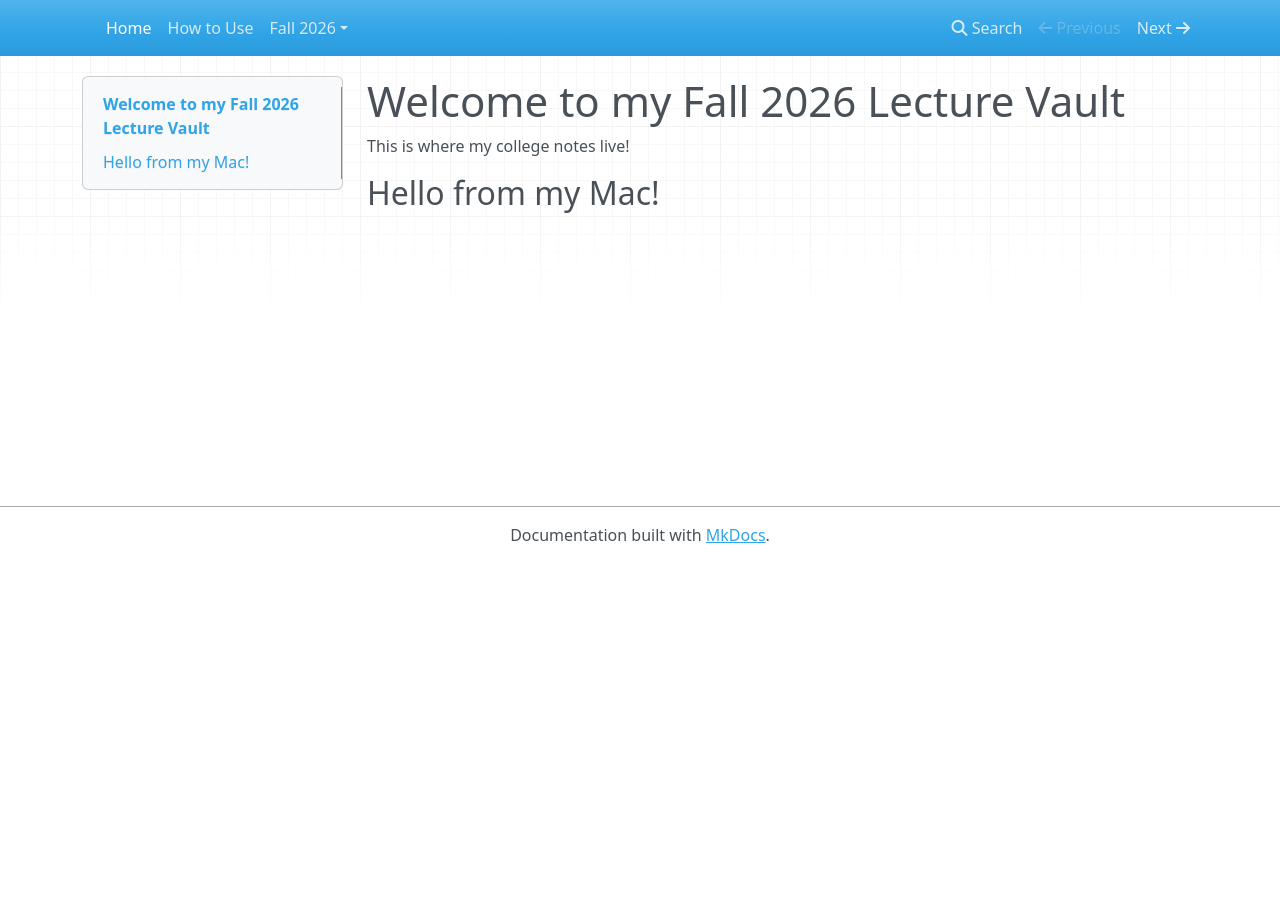
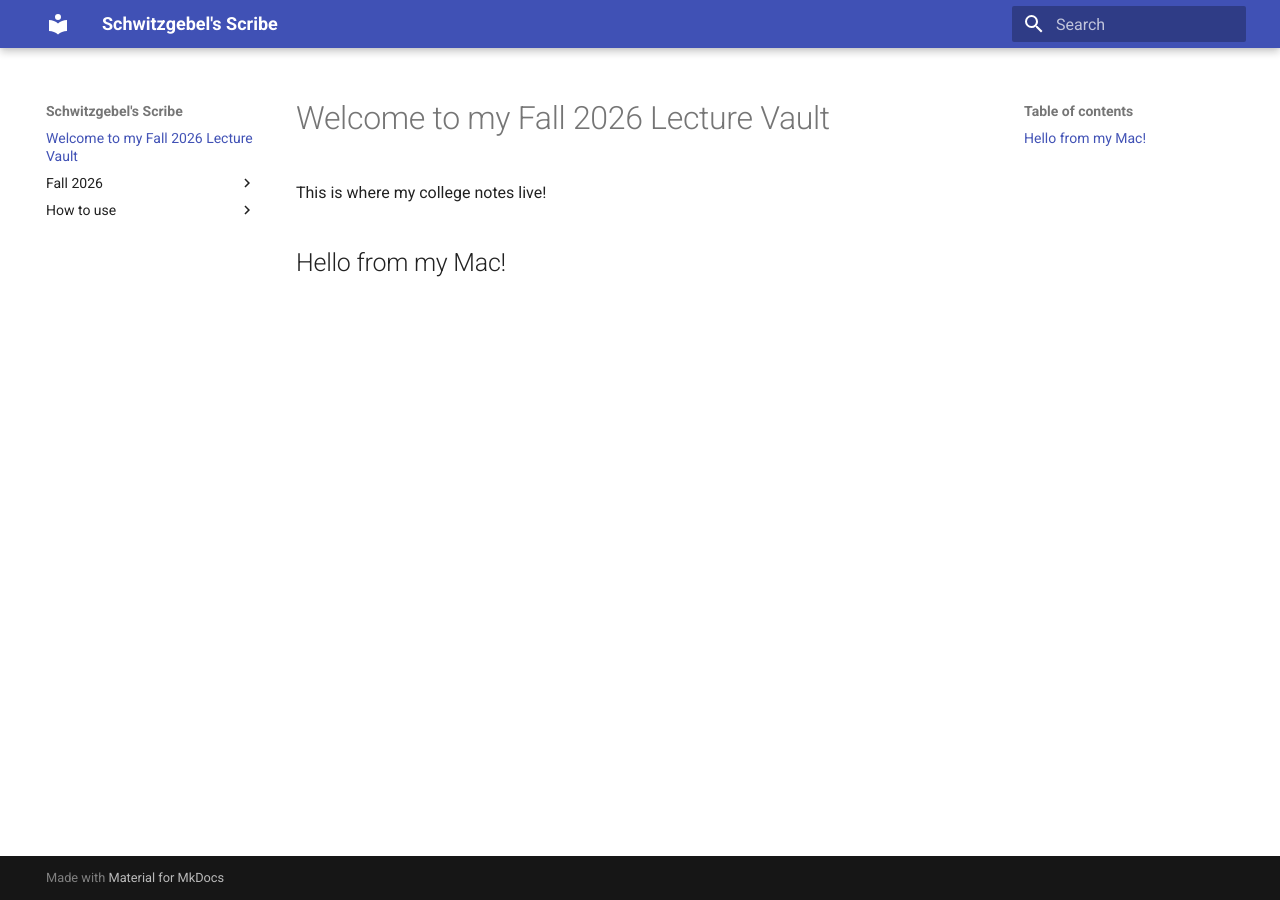
Before and after one commit to YouthDrivingChange/Schwitzgebel-s-Scribe, an MkDocs documentation site: the page built from docs/index.md, in a window 1280 px wide. Built offline with MkDocs 1.6.1 and Material for MkDocs 9.7.7, drawn with Linux system fonts in a browser that asks for light colours; nearby versions of some CDN libraries; some of the changed lines change nothing that is shown.

Commit message:
Update mkdocs.yml

```diff
--- a/mkdocs.yml
+++ b/mkdocs.yml
@@ -1,5 +1,7 @@
-nav:
-  - Home: index.md
-  - How to Use: How-to-use/How-to-use-obby.md
-  - Fall 2026:
-      - Econ 101: Fall-2026/Econ-101/syllabus.md
+site_name: Schwitzgebel's Scribe
+theme:
+  name: material
+
+plugins:
+  - search
+  - awesome-pages
```
